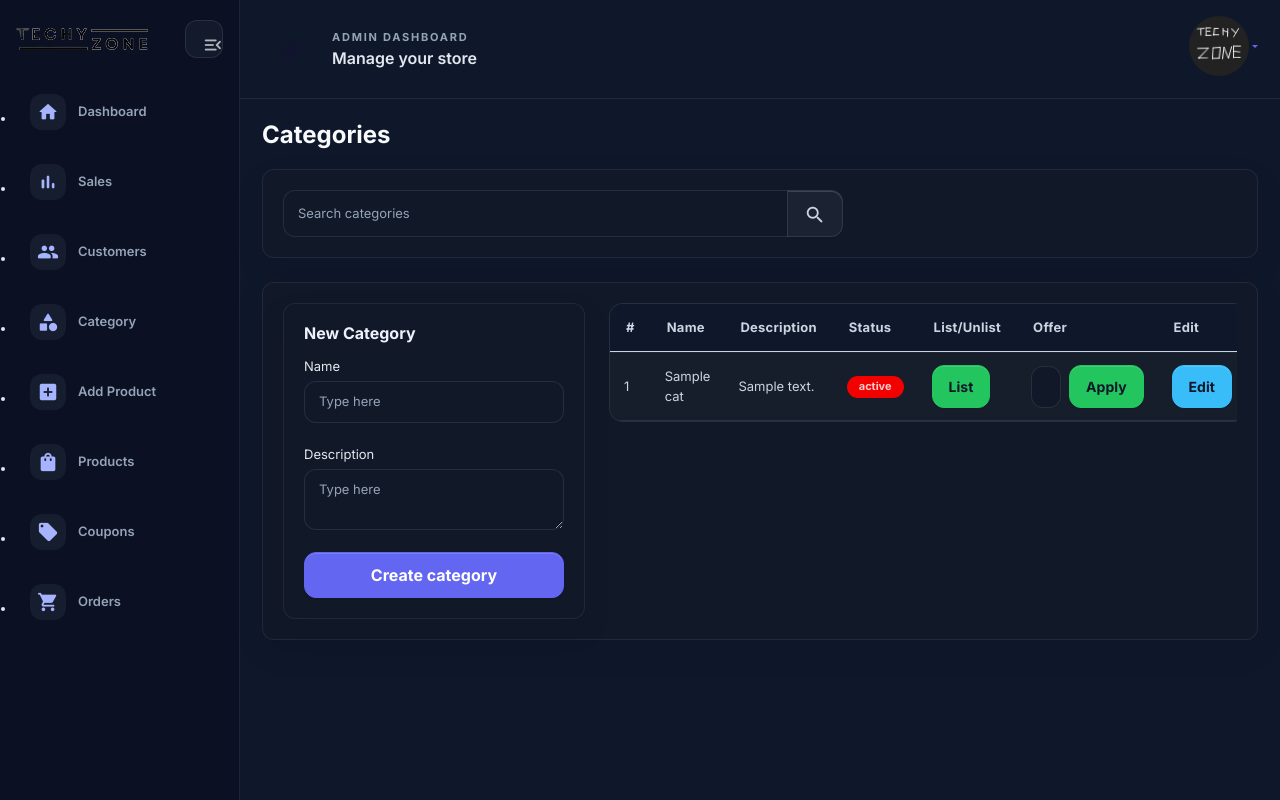
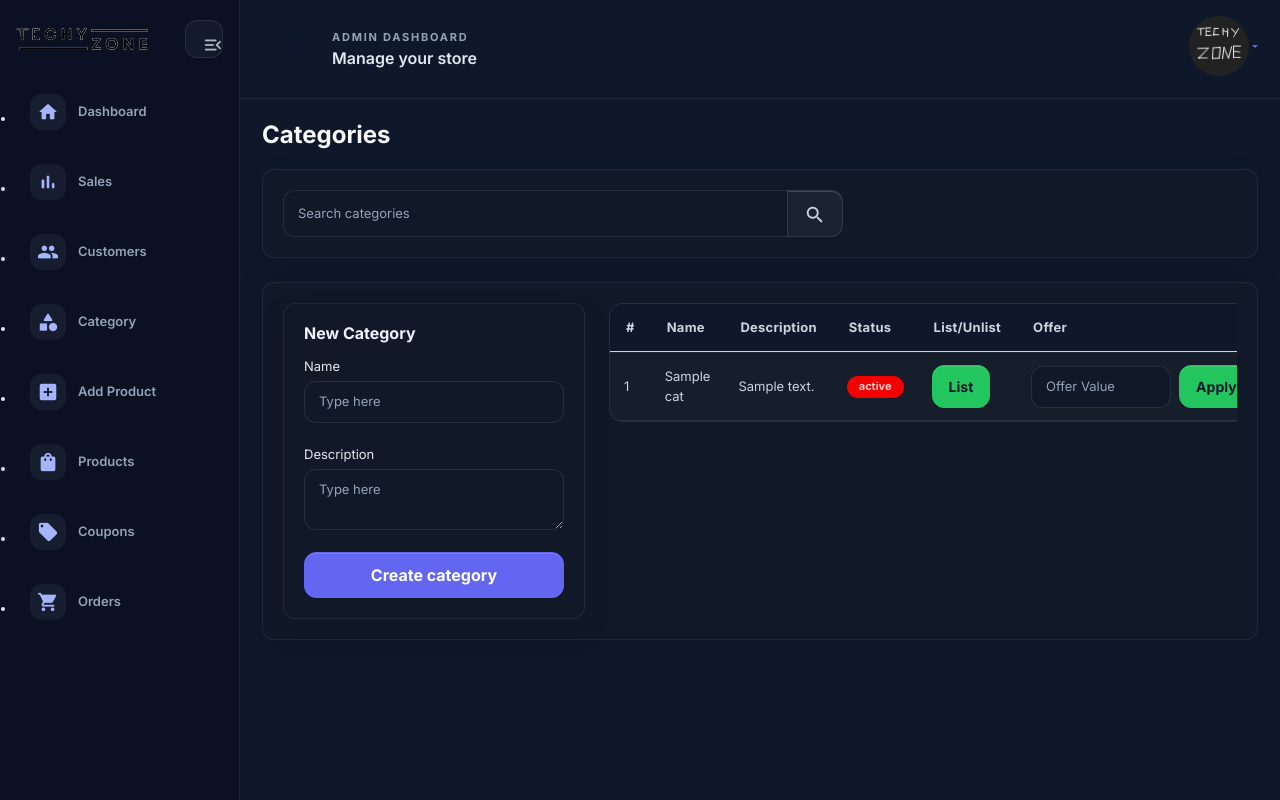
Before and after one commit to Sudheesh-ks/TECHY-ZONE-ecommerce, a Node project: template views/admin/category.ejs in a window 1280 px wide. Run offline with Node 20 templates, Linux system fonts and the light colour scheme; the template is opened without the code that fills it: most values are stand-ins (such as "Sample title", 1, 10 or a date in 2020); some libraries are stand-ins or nearby versions.

Commit message:
fix: update width in category adding section

```diff
--- a/views/admin/category.ejs
+++ b/views/admin/category.ejs
@@ -73,13 +73,13 @@
                                                 <% if (category.categoryOffer && category.categoryOffer > 0) { %>
                                                     <form action="/admin/remove-category-offer" method="POST" class="d-flex gap-2 align-items-center confirm-action" data-confirm-title="Remove category offer" data-confirm-text="This offer will be removed from the category. Continue?">
                                                         <input type="hidden" name="categoryId" value="<%= category._id %>">
-                                                        <input type="number" name="offerValue" class="form-control form-control-sm" placeholder="Offer Value">
+                                                        <input type="number" name="offerValue" class="form-control form-control-sm" placeholder="Offer Value" style="min-width:140px; max-width:200px;">
                                                         <button type="submit" class="btn btn-danger btn-sm">Remove</button>
                                                     </form>
                                                 <% } else { %>
                                                     <form action="/admin/apply-category-offer" method="POST" class="d-flex gap-2 align-items-center confirm-action" data-confirm-title="Apply category offer" data-confirm-text="This offer will be applied to all products in this category. Continue?">
                                                         <input type="hidden" name="categoryId" value="<%= category._id %>">
-                                                        <input type="number" name="offerValue" class="form-control form-control-sm" placeholder="Offer Value" min="0" max="100" required>
+                                                        <input type="number" name="offerValue" class="form-control form-control-sm" placeholder="Offer Value" min="0" max="100" required style="min-width:140px; max-width:200px;">
                                                         <button type="submit" class="btn btn-success btn-sm">Apply</button>
                                                     </form>
                                                 <% } %>
```
